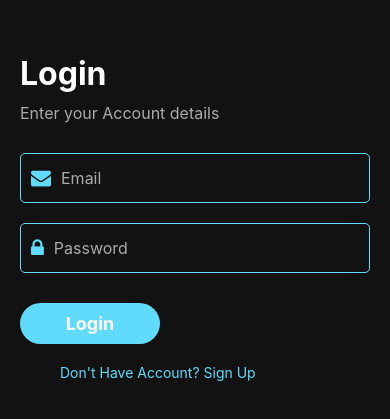
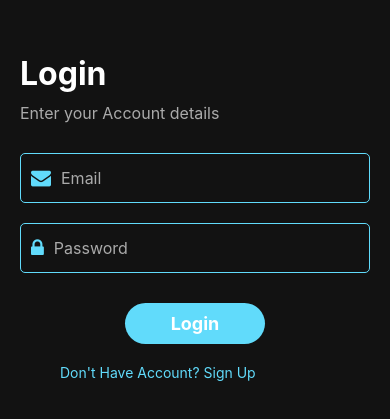
Before and after one commit to kawthar-shameseldeen/Space-Journey-Front, a React Native app in the folder space-journey-mobile/: screen /Login in a window 390 px wide. Shown: the part 205-624 px from the top of the page. Built offline with nearby package versions, Linux system fonts and the light colour scheme.

Commit message:
added style

```diff
--- a/space-journey-mobile/screens/login.jsx
+++ b/space-journey-mobile/screens/login.jsx
@@ -42,9 +42,11 @@ const LoginScreen = ({ navigation }) => {
         />
       </View>
 
-      <TouchableOpacity style={styles.loginButton} onPress={handleLogin}>
+     <View style={styles.LoginbuttonContainer}>
+     <TouchableOpacity style={styles.loginButton} onPress={handleLogin}>
         <Text style={styles.loginButtonText}>Login</Text>
       </TouchableOpacity>
+     </View>
 
       <TouchableOpacity onPress={() => navigation.navigate("Signup")}>
         <Text style={styles.signupText}>Don't Have Account? Sign Up</Text>
@@ -83,12 +85,18 @@ const styles = StyleSheet.create({
     marginBottom: 20,
     width: "100%",
     height: 50,
+
   },
   input: {
     flex: 1,
     color: "#fff",
     paddingLeft: 10,
     fontSize: 16,
+  },
+  LoginbuttonContainer:{
+   display: "flex",
+   alignItems: "center",
+   justifyContent: "center",
   },
   loginButton: {
 
```
